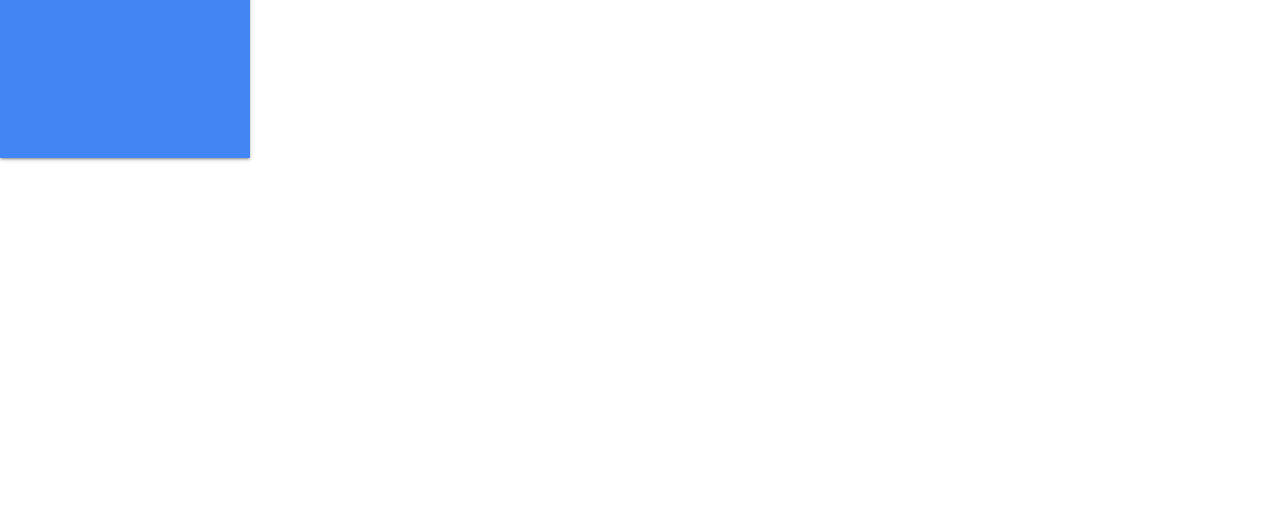
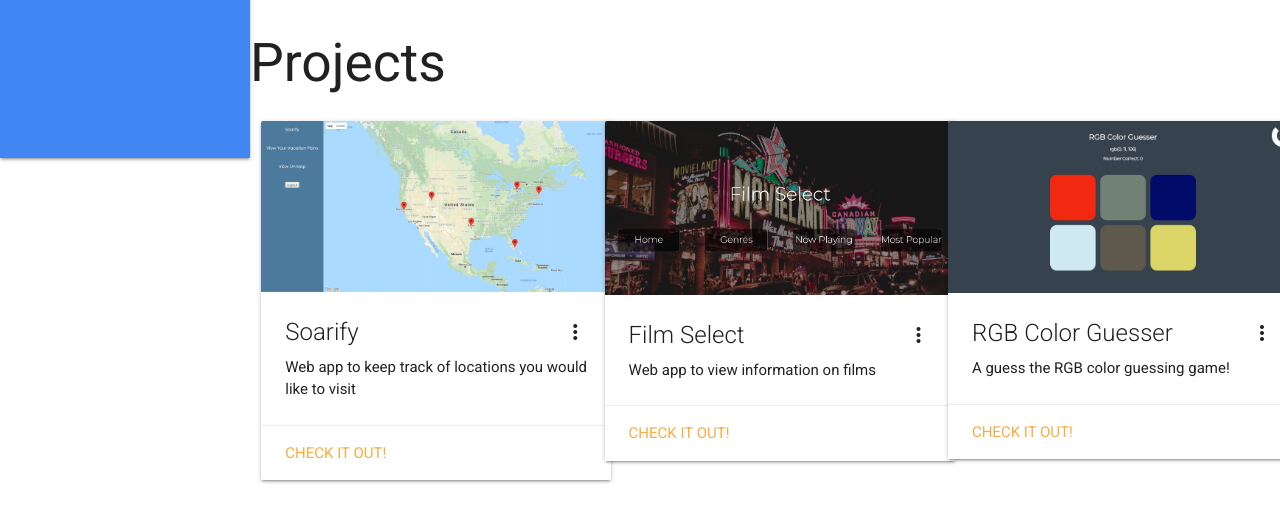
Before and after one commit to LopezChris616/portfolio, a plain HTML site: page index.html in a window 1280 px wide. Shown: the part 702-1217 px from the top of the page. Before the commit the page ends 800 px from the top, so only its background shows below. Drawn offline with nearby package versions, Linux system fonts and the light colour scheme.

Commit message:
finished initial design of project section

```diff
--- a/css/styles.css
+++ b/css/styles.css
@@ -44,3 +44,33 @@
     margin: 0px 0px 0px 50px;
     padding-top: 10px;
 }
+
+
+/* projects */
+.card {
+    width: 350px;
+}
+
+.card-image {
+    overflow: hidden;
+}
+
+.card-image img {
+    transition: 0.3s;
+}
+
+.card-image img:hover {
+    transform: scale(1.1);
+}
+
+.hello {
+    cursor: pointer;
+}
+
+.card-content i {
+    transition: 0.2s;
+}
+
+.card-content i:hover {
+    transform: scale(1.3);
+}
--- a/index.html
+++ b/index.html
@@ -39,6 +39,83 @@
       <div id="intro">
         <h1>Let's work together.</h1>
       </div>
+      <div id="projects">
+        <h2>Projects</h2>
+
+        <div class="row">
+          <div class="col s12 m4">
+            <div class="card">
+              <div class="card-image">
+                <a href="https://soarify.herokuapp.com/" target="_blank"><img src="/assets/soarify.JPG"></a>
+              </div>
+              <div class="card-content">
+                <span class="card-title">Soarify<i class="material-icons activator right hello">more_vert</i></span>
+                <p>Web app to keep track of locations you would like to visit</p>
+              </div>
+              <div class="card-action">
+                <a href="https://soarify.herokuapp.com/" target="_blank">Check it out!</a>
+              </div>
+              <div class="card-reveal">
+                <p class="card-title">Built With:<i class="material-icons right">close</i></p>
+                <ul>
+                  <li>MongoDB</li>
+                  <li>Express.js</li>
+                  <li>ReactJS</li>
+                  <li>Node.js</li>
+                  <li>CSS3</li>
+                  <li>Google Maps API</li>
+                </ul>
+              </div>
+            </div>
+          </div>
+
+          <div class="col s12 m4">
+            <div class="card">
+              <div class="card-image">
+                <a href="https://filmselect.surge.sh/" target="_blank"><img src="/assets/film-select.JPG"></a>
+              </div>
+              <div class="card-content">
+                <span class="card-title">Film Select<i class="material-icons activator right hello">more_vert</i></span>
+                <p>Web app to view information on films</p>
+              </div>
+              <div class="card-action">
+                <a href="https://filmselect.surge.sh/" target="_blank">Check it out!</a>
+              </div>
+              <div class="card-reveal">
+                  <p class="card-title">Built With:<i class="material-icons right">close</i></p>
+                  <ul>
+                    <li>ReactJS</li>
+                    <li>CSS3</li>
+                    <li>The Movies Database API</li>
+                  </ul>
+                </div>
+            </div>
+          </div>
+
+          <div class="col s12 m4">
+            <div class="card">
+              <div class="card-image">
+                <a href="https://rgbcolorguesser.surge.sh/" target="_blank"><img src="/assets/rgb-color-guess.JPG"></a>
+              </div>
+              <div class="card-content">
+                <span class="card-title">RGB Color Guesser<i class="material-icons activator right hello">more_vert</i></span>
+                <p>A guess the RGB color guessing game!</p>
+              </div>
+              <div class="card-action">
+                <a href="https://rgbcolorguesser.surge.sh/" target="_blank">Check it out!</a>
+              </div>
+              <div class="card-reveal">
+                  <p class="card-title">Built With:<i class="material-icons right">close</i></p>
+                  <ul>
+                    <li>ReactJS</li>
+                    <li>CSS3</li>
+                  </ul>
+                </div>
+            </div>
+          </div>
+
+        </div>
+      </div>
     </div>
 
   </div>
```
Also changed, not shown: assets/film-select.JPG (added), assets/rgb-color-guess.JPG (added), assets/soarify.JPG (added).
